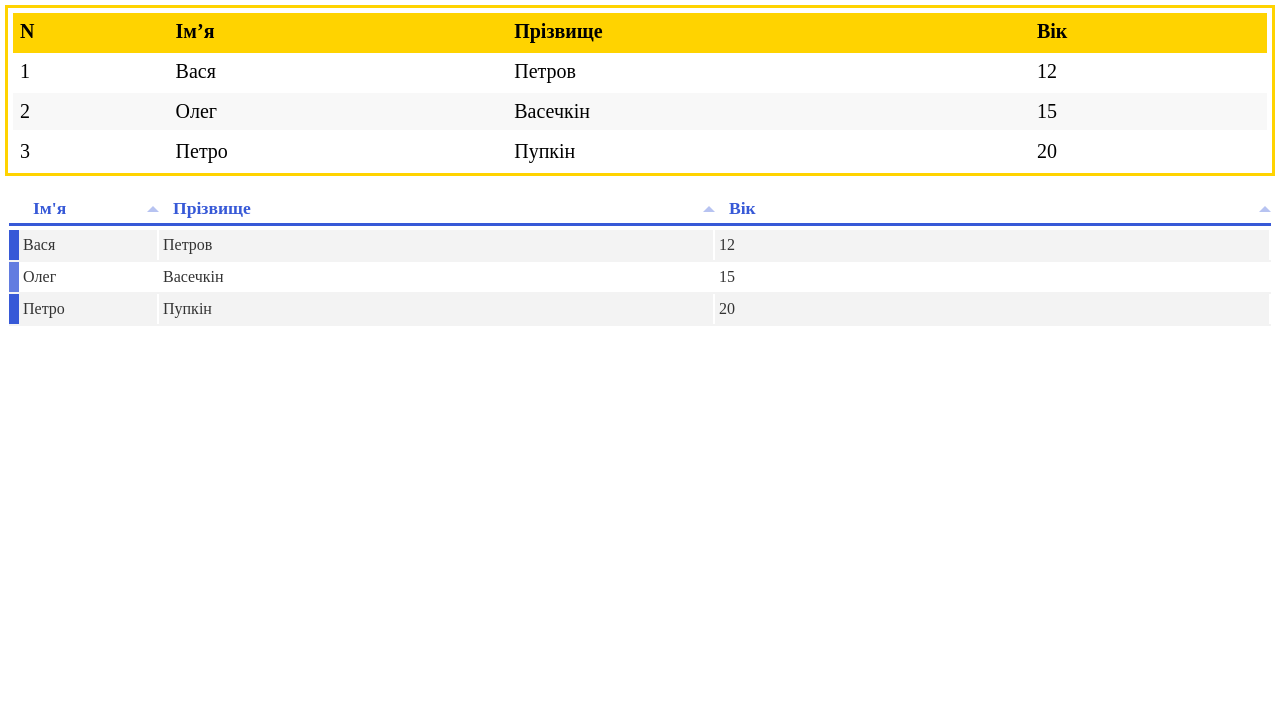
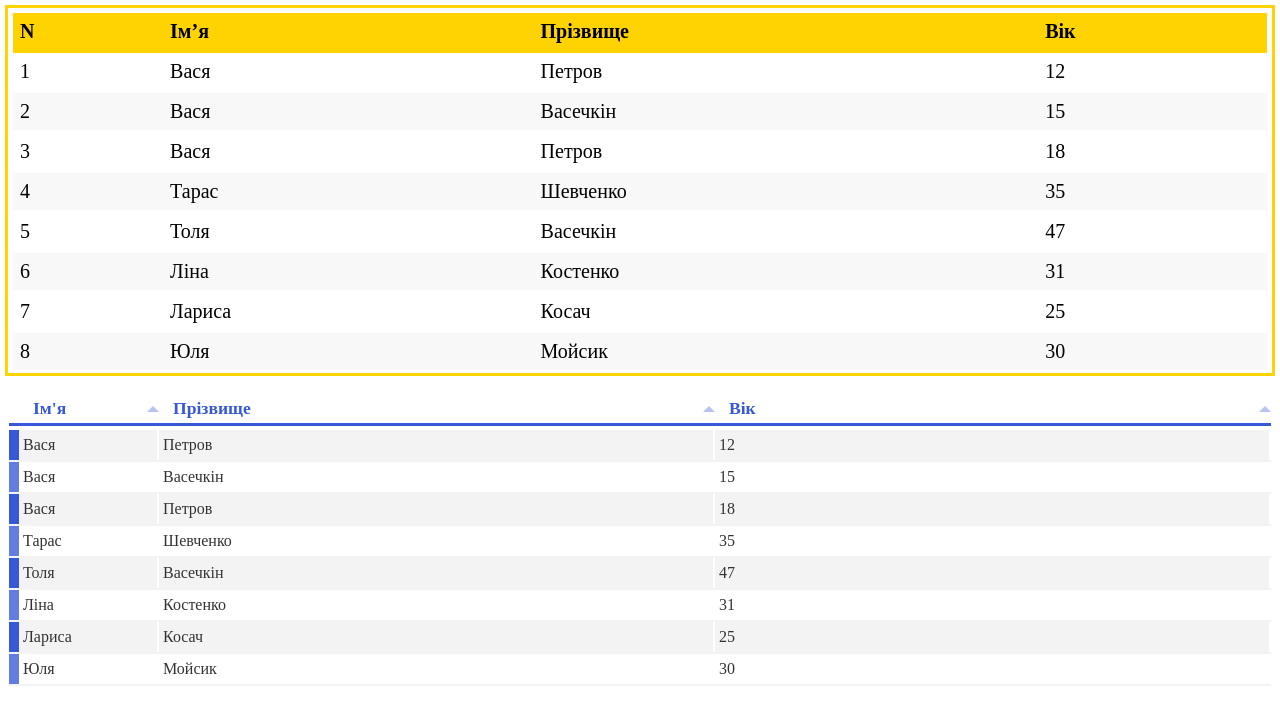
Before and after one commit to zmejchik/1-3-data-table, a plain HTML site: page index.html in a window 1280 px wide. Drawn offline with Linux system fonts and the light colour scheme.

Commit message:
add users new

```diff
--- a/index.html
+++ b/index.html
@@ -7,7 +7,7 @@
     <link rel="icon" type="image/x-icon" href="/images/favicon.png" />
     <link rel="stylesheet" href="css/style.css" />
     <link href="dist/css/tabulator.min.css" rel="stylesheet" />
-    <link href="dist/css/tabulator_modern.min.css" rel="stylesheet">
+    <link href="dist/css/tabulator_modern.min.css" rel="stylesheet" />
   </head>
   <body>
     <!--div from exaple 1.3-->
--- a/js/script.js
+++ b/js/script.js
@@ -43,9 +43,14 @@ const config1 = {
 };
 
 const users = [
-  { id: 30050, name: "Вася", surname: "Петров", age: 12 },
-  { id: 30051, name: "Олег", surname: "Васечкін", age: 15 },
-  { id: 30052, name: "Петро", surname: "Пупкін", age: 20 },
+  { id: 30050, name: 'Вася', surname: 'Петров', age: 12 },
+  { id: 30051, name: 'Вася', surname: 'Васечкін', age: 15 },
+  { id: 30050, name: 'Вася', surname: 'Петров', age: 18 },
+  { id: 30051, name: 'Тарас', surname: 'Шевченко', age: 35 },
+  { id: 30050, name: 'Толя', surname: 'Васечкін', age: 47 },
+  { id: 30051, name: 'Ліна', surname: 'Костенко', age: 31 },
+  { id: 30051, name: 'Лариса', surname: 'Косач', age: 25 },
+  { id: 30051, name: 'Юля', surname: 'Мойсик', age: 30 },
 ];
 
 DataTable(config1, users);
```
